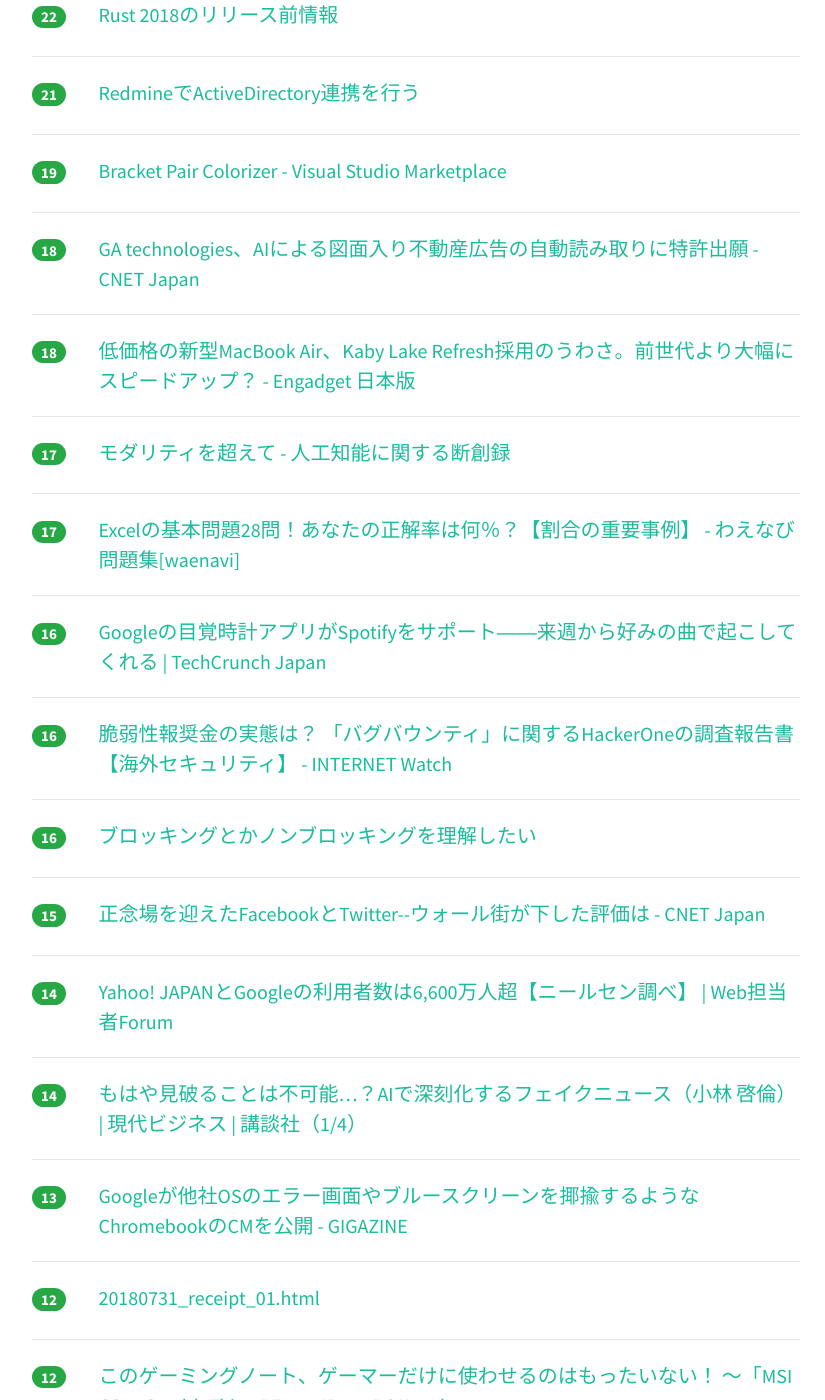
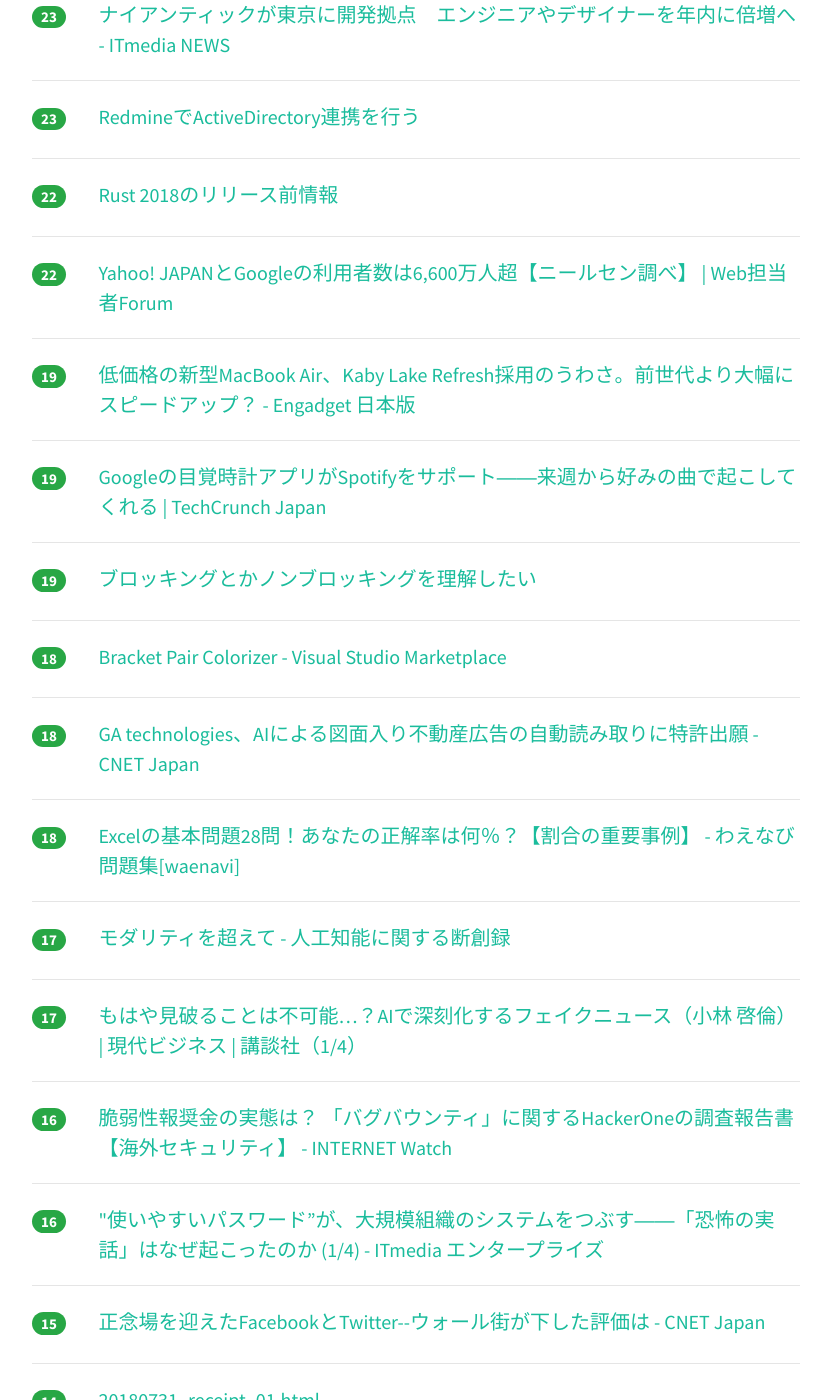
Before and after one commit to yatta47/hatena-matome-site, a Jekyll site: the page built from _posts/2018-08-01-hatena.md, in a window 1280 px wide and 1400 px high, scrolled down 1605 px. Shown: the whole window, without its empty margins (224-1049 px from the left). Built offline with Jekyll 4.4.1, drawn with Linux system fonts in a browser that asks for light colours; nearby versions of some CDN libraries; some of the changed text lies outside the part shown.

Commit message:
Updated 2018-08-01

```diff
--- a/_posts/2018-08-01-hatena.md
+++ b/_posts/2018-08-01-hatena.md
@@ -1,29 +1,39 @@
 ---
 layout: post
 title:  "2018-08-01 はてぶIT"
-date:   2018-08-01 11:02:01
+date:   2018-08-01 12:01:06
 tags: [it-hotentry]
 ---
-44 件のデータあり
+49 件のデータあり
 
 <hr><div class="row">
-<div class="col-1"><span class="badge badge-pill badge-success h2">167</span></div>
+<div class="col-1"><span class="badge badge-pill badge-success h2">179</span></div>
 <div class="col-11"><a href='https://tech.nikkeibp.co.jp/atcl/nxt/news/18/02203/' target='_blank'>ソニー、ラズパイ対抗のマイコンボード発売 | 日経 xTECH（クロステック）</a></div>
 </div>
 <hr>
 <div class="row">
-<div class="col-1"><span class="badge badge-pill badge-success h2">94</span></div>
+<div class="col-1"><span class="badge badge-pill badge-success h2">109</span></div>
 <div class="col-11"><a href='http://takezoe.hatenablog.com/entry/2018/07/31/000000' target='_blank'>株式会社ビズリーチを退職しました - たけぞう瀕死ブログ</a></div>
 </div>
 <hr>
 <div class="row">
-<div class="col-1"><span class="badge badge-pill badge-success h2">90</span></div>
+<div class="col-1"><span class="badge badge-pill badge-success h2">108</span></div>
 <div class="col-11"><a href='http://compass.vision/oikawa1/' target='_blank'>「リーダー不在のエンジニアチームは守りに入る」ーー及川卓也氏が語るエンジニアマネジメントの要諦 | COMPASS</a></div>
 </div>
 <hr>
 <div class="row">
-<div class="col-1"><span class="badge badge-pill badge-success h2">42</span></div>
+<div class="col-1"><span class="badge badge-pill badge-success h2">74</span></div>
+<div class="col-11"><a href='https://tech.nikkeibp.co.jp/atcl/nxt/column/18/00084/00025/' target='_blank'>アロハシャツの中堅SEを注意、逆上されて紛糾 | 日経 xTECH（クロステック）</a></div>
+</div>
+<hr>
+<div class="row">
+<div class="col-1"><span class="badge badge-pill badge-success h2">57</span></div>
 <div class="col-11"><a href='http://techtarget.itmedia.co.jp/tt/news/1807/31/news05.html' target='_blank'>ナビタイムが全サービスをAWS移行　アンチパターンてんこ盛りでGPUは生かせるか (1/2)：汎用的処理にAWSのGPUを採用、コストと性能のバランスは - TechTargetジャパン クラウド</a></div>
+</div>
+<hr>
+<div class="row">
+<div class="col-1"><span class="badge badge-pill badge-success h2">45</span></div>
+<div class="col-11"><a href='https://dev.classmethod.jp/rd/yokota-de-go/' target='_blank'>社内の精鋭たちを集めて3週間でAmazon Goっぽい仕組みを作った ｜ Developers.IO</a></div>
 </div>
 <hr>
 <div class="row">
@@ -32,8 +42,13 @@ tags: [it-hotentry]
 </div>
 <hr>
 <div class="row">
-<div class="col-1"><span class="badge badge-pill badge-success h2">33</span></div>
+<div class="col-1"><span class="badge badge-pill badge-success h2">34</span></div>
 <div class="col-11"><a href='https://bkkcast.me/004/' target='_blank'>4. シリコンバレーでグリーンカードを取るまでの道 - bkkcast</a></div>
+</div>
+<hr>
+<div class="row">
+<div class="col-1"><span class="badge badge-pill badge-success h2">32</span></div>
+<div class="col-11"><a href='https://coliss.com/articles/build-websites/operation/javascript/modern-javascript-charting-library.html' target='_blank'>[JS]便利なのが登場！実装はかなり簡単なのに、さまざまなチャートやグラフを実装できるスクリプト -ApexCharts | コリス</a></div>
 </div>
 <hr>
 <div class="row">
@@ -42,22 +57,17 @@ tags: [it-hotentry]
 </div>
 <hr>
 <div class="row">
-<div class="col-1"><span class="badge badge-pill badge-success h2">29</span></div>
+<div class="col-1"><span class="badge badge-pill badge-success h2">30</span></div>
 <div class="col-11"><a href='https://www.tribeck.jp/column/opinion/technology/20180730/' target='_blank'>『徳丸本』第2版 発売記念インタビュー（後編）｜テクノロジー | オピニオン｜トライベック・ストラテジー</a></div>
 </div>
 <hr>
 <div class="row">
-<div class="col-1"><span class="badge badge-pill badge-success h2">28</span></div>
-<div class="col-11"><a href='https://dev.classmethod.jp/rd/yokota-de-go/' target='_blank'>社内の精鋭たちを集めて3週間でAmazon Goっぽい仕組みを作った ｜ Developers.IO</a></div>
+<div class="col-1"><span class="badge badge-pill badge-success h2">26</span></div>
+<div class="col-11"><a href='https://yrarchi.net/review_1month/' target='_blank'>1ヶ月めにやった学習のふりかえり – yrarchi</a></div>
 </div>
 <hr>
 <div class="row">
 <div class="col-1"><span class="badge badge-pill badge-success h2">25</span></div>
-<div class="col-11"><a href='https://yrarchi.net/review_1month/' target='_blank'>1ヶ月めにやった学習のふりかえり – yrarchi</a></div>
-</div>
-<hr>
-<div class="row">
-<div class="col-1"><span class="badge badge-pill badge-success h2">24</span></div>
 <div class="col-11"><a href='https://www.kabuku.co.jp/developers/develop-web-service-with-apollo-graphql' target='_blank'>Apollo GraphQLでWebサービスを開発してわかったこと | 株式会社カブク</a></div>
 </div>
 <hr>
@@ -68,7 +78,7 @@ tags: [it-hotentry]
 <hr>
 <div class="row">
 <div class="col-1"><span class="badge badge-pill badge-success h2">23</span></div>
-<div class="col-11"><a href='https://tech.nikkeibp.co.jp/atcl/nxt/column/18/00084/00025/' target='_blank'>アロハシャツの中堅SEを注意、逆上されて紛糾 | 日経 xTECH（クロステック）</a></div>
+<div class="col-11"><a href='https://qiita.com/takiru/items/1b1f2328ddfcdf12ac92' target='_blank'>RedmineでActiveDirectory連携を行う</a></div>
 </div>
 <hr>
 <div class="row">
@@ -77,12 +87,27 @@ tags: [it-hotentry]
 </div>
 <hr>
 <div class="row">
-<div class="col-1"><span class="badge badge-pill badge-success h2">21</span></div>
-<div class="col-11"><a href='https://qiita.com/takiru/items/1b1f2328ddfcdf12ac92' target='_blank'>RedmineでActiveDirectory連携を行う</a></div>
+<div class="col-1"><span class="badge badge-pill badge-success h2">22</span></div>
+<div class="col-11"><a href='https://webtan.impress.co.jp/n/2018/08/01/30068' target='_blank'>Yahoo! JAPANとGoogleの利用者数は6,600万人超【ニールセン調べ】 | Web担当者Forum</a></div>
 </div>
 <hr>
 <div class="row">
 <div class="col-1"><span class="badge badge-pill badge-success h2">19</span></div>
+<div class="col-11"><a href='https://japanese.engadget.com/2018/07/31/macbook-air-kaby-lake-refresh/' target='_blank'>低価格の新型MacBook Air、Kaby Lake Refresh採用のうわさ。前世代より大幅にスピードアップ？ - Engadget 日本版</a></div>
+</div>
+<hr>
+<div class="row">
+<div class="col-1"><span class="badge badge-pill badge-success h2">19</span></div>
+<div class="col-11"><a href='https://jp.techcrunch.com/2018/08/01/2018-07-31-googles-clock-app-can-now-wake-you-with-music-from-spotify-but-not-youtube-music/' target='_blank'>Googleの目覚時計アプリがSpotifyをサポート――来週から好みの曲で起こしてくれる | TechCrunch Japan</a></div>
+</div>
+<hr>
+<div class="row">
+<div class="col-1"><span class="badge badge-pill badge-success h2">19</span></div>
+<div class="col-11"><a href='https://qiita.com/kimullaa/items/c083757078406da17825' target='_blank'>ブロッキングとかノンブロッキングを理解したい</a></div>
+</div>
+<hr>
+<div class="row">
+<div class="col-1"><span class="badge badge-pill badge-success h2">18</span></div>
 <div class="col-11"><a href='https://marketplace.visualstudio.com/items?itemName=CoenraadS.bracket-pair-colorizer' target='_blank'>Bracket Pair Colorizer - Visual Studio Marketplace</a></div>
 </div>
 <hr>
@@ -93,7 +118,7 @@ tags: [it-hotentry]
 <hr>
 <div class="row">
 <div class="col-1"><span class="badge badge-pill badge-success h2">18</span></div>
-<div class="col-11"><a href='https://japanese.engadget.com/2018/07/31/macbook-air-kaby-lake-refresh/' target='_blank'>低価格の新型MacBook Air、Kaby Lake Refresh採用のうわさ。前世代より大幅にスピードアップ？ - Engadget 日本版</a></div>
+<div class="col-11"><a href='http://waenavi.hatenablog.jp/entry/20180715/1531627613' target='_blank'>Excelの基本問題28問！あなたの正解率は何％？【割合の重要事例】 - わえなび問題集[waenavi]</a></div>
 </div>
 <hr>
 <div class="row">
@@ -103,12 +128,7 @@ tags: [it-hotentry]
 <hr>
 <div class="row">
 <div class="col-1"><span class="badge badge-pill badge-success h2">17</span></div>
-<div class="col-11"><a href='http://waenavi.hatenablog.jp/entry/20180715/1531627613' target='_blank'>Excelの基本問題28問！あなたの正解率は何％？【割合の重要事例】 - わえなび問題集[waenavi]</a></div>
-</div>
-<hr>
-<div class="row">
-<div class="col-1"><span class="badge badge-pill badge-success h2">16</span></div>
-<div class="col-11"><a href='https://jp.techcrunch.com/2018/08/01/2018-07-31-googles-clock-app-can-now-wake-you-with-music-from-spotify-but-not-youtube-music/' target='_blank'>Googleの目覚時計アプリがSpotifyをサポート――来週から好みの曲で起こしてくれる | TechCrunch Japan</a></div>
+<div class="col-11"><a href='http://gendai.ismedia.jp/articles/-/56761' target='_blank'>もはや見破ることは不可能…？AIで深刻化するフェイクニュース（小林 啓倫） | 現代ビジネス | 講談社（1/4）</a></div>
 </div>
 <hr>
 <div class="row">
@@ -118,7 +138,7 @@ tags: [it-hotentry]
 <hr>
 <div class="row">
 <div class="col-1"><span class="badge badge-pill badge-success h2">16</span></div>
-<div class="col-11"><a href='https://qiita.com/kimullaa/items/c083757078406da17825' target='_blank'>ブロッキングとかノンブロッキングを理解したい</a></div>
+<div class="col-11"><a href='http://www.itmedia.co.jp/enterprise/articles/1808/01/news023.html' target='_blank'>"使いやすいパスワード”が、大規模組織のシステムをつぶす――「恐怖の実話」はなぜ起こったのか (1/4) - ITmedia エンタープライズ</a></div>
 </div>
 <hr>
 <div class="row">
@@ -128,12 +148,12 @@ tags: [it-hotentry]
 <hr>
 <div class="row">
 <div class="col-1"><span class="badge badge-pill badge-success h2">14</span></div>
-<div class="col-11"><a href='https://webtan.impress.co.jp/n/2018/08/01/30068' target='_blank'>Yahoo! JAPANとGoogleの利用者数は6,600万人超【ニールセン調べ】 | Web担当者Forum</a></div>
+<div class="col-11"><a href='https://fabcross.jp/category/make/sorepi/20180731_receipt_01.html' target='_blank'>20180731_receipt_01.html</a></div>
 </div>
 <hr>
 <div class="row">
 <div class="col-1"><span class="badge badge-pill badge-success h2">14</span></div>
-<div class="col-11"><a href='http://gendai.ismedia.jp/articles/-/56761' target='_blank'>もはや見破ることは不可能…？AIで深刻化するフェイクニュース（小林 啓倫） | 現代ビジネス | 講談社（1/4）</a></div>
+<div class="col-11"><a href='http://www.itmedia.co.jp/news/articles/1808/01/news015.html' target='_blank'>正しく知れば怖くない　GDPRの基本と対策のポイントをIIJが解説 (1/5) - ITmedia NEWS</a></div>
 </div>
 <hr>
 <div class="row">
@@ -142,8 +162,18 @@ tags: [it-hotentry]
 </div>
 <hr>
 <div class="row">
-<div class="col-1"><span class="badge badge-pill badge-success h2">12</span></div>
-<div class="col-11"><a href='https://fabcross.jp/category/make/sorepi/20180731_receipt_01.html' target='_blank'>20180731_receipt_01.html</a></div>
+<div class="col-1"><span class="badge badge-pill badge-success h2">13</span></div>
+<div class="col-11"><a href='https://japan.cnet.com/article/35123359/' target='_blank'>「iPhone」やウェアラブルが好調--アップル、4四半期連続の2ケタ増収 - CNET Japan</a></div>
+</div>
+<hr>
+<div class="row">
+<div class="col-1"><span class="badge badge-pill badge-success h2">13</span></div>
+<div class="col-11"><a href='https://speakerdeck.com/lchin/database-performance-for-rails-applications' target='_blank'>Database Performance for Rails Applications - Speaker Deck</a></div>
+</div>
+<hr>
+<div class="row">
+<div class="col-1"><span class="badge badge-pill badge-success h2">13</span></div>
+<div class="col-11"><a href='https://japan.cnet.com/article/35123354/' target='_blank'>女子高生AI「りんな」が“歌”で国民的AIを目指す--歌唱力が向上した理由 - CNET Japan</a></div>
 </div>
 <hr>
 <div class="row">
@@ -157,23 +187,28 @@ tags: [it-hotentry]
 </div>
 <hr>
 <div class="row">
-<div class="col-1"><span class="badge badge-pill badge-success h2">11</span></div>
-<div class="col-11"><a href='https://japan.cnet.com/article/35123359/' target='_blank'>「iPhone」やウェアラブルが好調--アップル、4四半期連続の2ケタ増収 - CNET Japan</a></div>
+<div class="col-1"><span class="badge badge-pill badge-success h2">12</span></div>
+<div class="col-11"><a href='https://japanese.engadget.com/2018/07/31/sim/' target='_blank'>海外旅行で現地SIMを買うのはもう古い！ 国内キャリアのローミングで十分：旅人目線のデジタルレポ 中山智 - Engadget 日本版</a></div>
 </div>
 <hr>
 <div class="row">
 <div class="col-1"><span class="badge badge-pill badge-success h2">11</span></div>
-<div class="col-11"><a href='https://japan.cnet.com/article/35123354/' target='_blank'>女子高生AI「りんな」が“歌”で国民的AIを目指す--歌唱力が向上した理由 - CNET Japan</a></div>
-</div>
-<hr>
-<div class="row">
-<div class="col-1"><span class="badge badge-pill badge-success h2">10</span></div>
-<div class="col-11"><a href='https://speakerdeck.com/lchin/database-performance-for-rails-applications' target='_blank'>Database Performance for Rails Applications - Speaker Deck</a></div>
+<div class="col-11"><a href='https://japan.cnet.com/article/35123162/' target='_blank'>SpecteeのAIアナウンサー「荒木ゆい」がAmazon Echoに対応 - CNET Japan</a></div>
 </div>
 <hr>
 <div class="row">
 <div class="col-1"><span class="badge badge-pill badge-success h2">9</span></div>
 <div class="col-11"><a href='https://drive.google.com/file/d/1Fhlarme8qFbhcGFLs3J8WQ3kYaJU3nbZ/view' target='_blank'>AIST_seminar2018_karakida.pdf - Google ドライブ</a></div>
+</div>
+<hr>
+<div class="row">
+<div class="col-1"><span class="badge badge-pill badge-success h2">9</span></div>
+<div class="col-11"><a href='http://www.itmedia.co.jp/news/articles/1807/31/news117.html' target='_blank'>ブロックチェーンとマイナンバーカードで投票、つくば市が国内初　市民以外も参加OK - ITmedia NEWS</a></div>
+</div>
+<hr>
+<div class="row">
+<div class="col-1"><span class="badge badge-pill badge-success h2">9</span></div>
+<div class="col-11"><a href='https://qiita.com/Yahirrro/items/d418746e40ff2bf2241a' target='_blank'>Webアプリを作る人へ！UIの重要性 ~Webサービスをもっと使ってもらうには？~</a></div>
 </div>
 <hr>
 <div class="row">
@@ -183,17 +218,12 @@ tags: [it-hotentry]
 <hr>
 <div class="row">
 <div class="col-1"><span class="badge badge-pill badge-success h2">7</span></div>
-<div class="col-11"><a href='http://www.itmedia.co.jp/news/articles/1807/31/news117.html' target='_blank'>ブロックチェーンとマイナンバーカードで投票、つくば市が国内初　市民以外も参加OK - ITmedia NEWS</a></div>
+<div class="col-11"><a href='https://trip44.tokyo/c/adsense201807/' target='_blank'>【Google Adsense】ついに関連コンテンツが表示された | 地球の隅っこから</a></div>
 </div>
 <hr>
 <div class="row">
 <div class="col-1"><span class="badge badge-pill badge-success h2">7</span></div>
-<div class="col-11"><a href='https://qiita.com/Yahirrro/items/d418746e40ff2bf2241a' target='_blank'>Webアプリを作る人へ！UIの重要性 ~Webサービスをもっと使ってもらうには？~</a></div>
-</div>
-<hr>
-<div class="row">
-<div class="col-1"><span class="badge badge-pill badge-success h2">6</span></div>
-<div class="col-11"><a href='https://trip44.tokyo/c/adsense201807/' target='_blank'>【Google Adsense】ついに関連コンテンツが表示された | 地球の隅っこから</a></div>
+<div class="col-11"><a href='https://pc.watch.impress.co.jp/docs/column/hothot/1135574.html' target='_blank'>【Hothotレビュー】7型UMPCに新たな選択肢、「ONE-NETBOOK OneMix」 - PC Watch</a></div>
 </div>
 <hr>
 <div class="row">
@@ -207,22 +237,17 @@ tags: [it-hotentry]
 </div>
 <hr>
 <div class="row">
+<div class="col-1"><span class="badge badge-pill badge-success h2">6</span></div>
+<div class="col-11"><a href='https://www.suzukikenichi.com/blog/pwacompat-to-bring-web-app-manifest-to-safari-for-ios/' target='_blank'>iOS版Safariにホーム画面アイコンを簡単に追加できるPWACompat | 海外SEO情報ブログ</a></div>
+</div>
+<hr>
+<div class="row">
 <div class="col-1"><span class="badge badge-pill badge-success h2">5</span></div>
 <div class="col-11"><a href='https://pc.watch.impress.co.jp/docs/news/1135876.html' target='_blank'>ユニットコム、スリム筐体採用の低価格デスクトップPC - PC Watch</a></div>
 </div>
 <hr>
 <div class="row">
-<div class="col-1"><span class="badge badge-pill badge-success h2">4</span></div>
-<div class="col-11"><a href='https://coliss.com/articles/build-websites/operation/javascript/modern-javascript-charting-library.html' target='_blank'>[JS]便利なのが登場！実装はかなり簡単なのに、さまざまなチャートやグラフを実装できるスクリプト -ApexCharts | コリス</a></div>
+<div class="col-1"><span class="badge badge-pill badge-success h2">5</span></div>
+<div class="col-11"><a href='https://webtan.impress.co.jp/e/2018/08/01/29941' target='_blank'>ネット広告で成果を上げたいならば、GoogleとFacebookは確実に押さえるべし！ | 『ネット広告運用“打ち手”大全』（全11回） | Web担当者Forum</a></div>
 </div>
 <hr>
-<div class="row">
-<div class="col-1"><span class="badge badge-pill badge-success h2">3</span></div>
-<div class="col-11"><a href='http://www.itmedia.co.jp/enterprise/articles/1808/01/news023.html' target='_blank'>"使いやすいパスワード”が、大規模組織のシステムをつぶす――「恐怖の実話」はなぜ起こったのか (1/4) - ITmedia エンタープライズ</a></div>
-</div>
-<hr>
-<div class="row">
-<div class="col-1"><span class="badge badge-pill badge-success h2">3</span></div>
-<div class="col-11"><a href='https://japanese.engadget.com/2018/07/31/sim/' target='_blank'>海外旅行で現地SIMを買うのはもう古い！ 国内キャリアのローミングで十分：旅人目線のデジタルレポ 中山智 - Engadget 日本版</a></div>
-</div>
-<hr>
```
